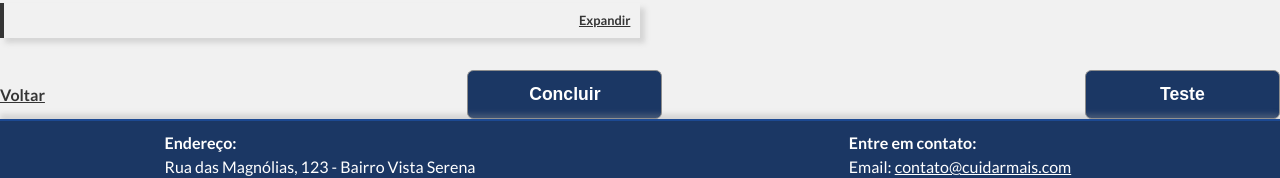
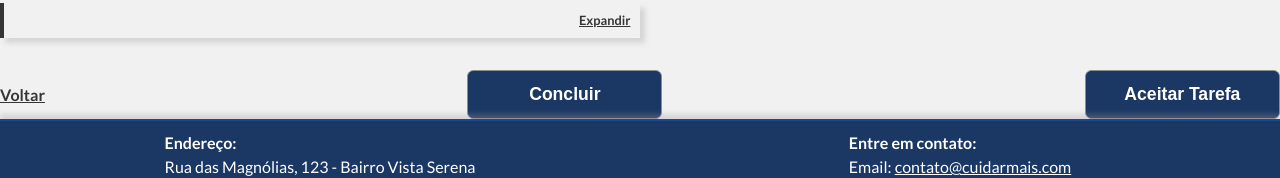
Before and after one commit to StartDB/db-desafio-rachel-gustavo, a React (Vite) app in the folder frontend/: page /dashboard/1/tarefa/1 in a window 1280 px wide. Shown: the part 841-1019 px from the top of the page. Built offline with nearby package versions, Linux system fonts and the light colour scheme; no server answers.

Commit message:
inclui a função update task

```diff
--- a/frontend/src/components/taskProfile/TaskProfileElderly.tsx
+++ b/frontend/src/components/taskProfile/TaskProfileElderly.tsx
@@ -2,6 +2,7 @@ import { TaskDTO } from "../../services/interfaces/task.dto"
 import TaskProfileDefault from "./TaskProfileDefault"
 import CardsElderlyVolunteer from "./CardsElderlyVolunteer";
 import FooterButtons from "./FooterButtons";
+import { useState } from "react";
 
 interface TaskProfileProps {
     task: TaskDTO,
@@ -9,12 +10,32 @@ interface TaskProfileProps {
 }
 
 export default function TaskProfileElderly({ task, userId }: TaskProfileProps) {
+    const [taskCurrent] = useState<TaskDTO>(task)
+
+    // async function updateTask(valueButton: string): Promise<void> {
+    //     try {
+    //         const taskUpdated: TaskDTO = await getTaskUpdate(taskCurrent.id ? taskCurrent.id : 0, valueButton, userId)
+
+    //         setTaskCurrent(taskUpdated)
+
+    //     } catch (error: any) {
+    //         throw error
+    //     }
+
+    // }
+
+    // function onDefaultButtonClick(): void {
+    //     updateTask("accept")
+
+    //     alert("Tarefa aceita com sucesso!\n\nEntre em contato pelo telefone ou email com o solicitante abaixo!")
+    // }
+
     return (
         <>
             <h1>Idoso</h1>
             <h1>{task + " " + userId}</h1>
-            < TaskProfileDefault task={task} />
-            < CardsElderlyVolunteer task={task} isVisibleMiniCards={true} isLinkVisible={true} isVolunteerVisible={true} />
+            < TaskProfileDefault task={taskCurrent} />
+            < CardsElderlyVolunteer task={taskCurrent} isVisibleMiniCards={true} isLinkVisible={true} isVolunteerVisible={true} />
             <FooterButtons isCompleteButtonVisible={true} isFooterVisible={true} isDefautlButtonVisible={true} contentDefaultButton={"Teste"} />
         </>
     )
--- a/frontend/src/components/taskProfile/TaskProfileVolunteer.tsx
+++ b/frontend/src/components/taskProfile/TaskProfileVolunteer.tsx
@@ -1,3 +1,5 @@
+import { useEffect, useState } from "react"
+import getTaskUpdate from "../../api/getTaskUpdate"
 import { TaskDTO } from "../../services/interfaces/task.dto"
 import CardsElderlyVolunteer from "./CardsElderlyVolunteer"
 import FooterButtons from "./FooterButtons"
@@ -9,14 +11,40 @@ interface TaskProfileProps {
 }
 
 export default function TaskProfileVolunteer({ task, userId }: TaskProfileProps) {
+        const [taskCurrent, setTaskCurrent] = useState<TaskDTO>(task)
+
+        useEffect(() => {
+            setTaskCurrent(task);
+        }, []);
+
+        async function updateTask(valueButton: string): Promise<void> {
+            try {
+                if (taskCurrent) {
+                    const taskUpdated: TaskDTO = await getTaskUpdate(taskCurrent.id ? taskCurrent.id : 0, valueButton, userId)
+                    console.log("TAKS UPDATE" + taskUpdated.title)
+                    setTaskCurrent(taskUpdated)
+                }
+
+            } catch (error: any) {
+                throw error
+            }
+
+        }
+
+        function onDefaultButtonClick(): void {
+            updateTask("accept")
+
+            alert("Tarefa aceita com sucesso!\n\nEntre em contato pelo telefone ou email com o solicitante abaixo!")
+        }
 
     return (
         <>
             <h1>Voluntário</h1>
             <h1>{task + " " + userId}</h1>
-            < TaskProfileDefault task={task} />
-            < CardsElderlyVolunteer task={task} isVisibleMiniCards={true} isLinkVisible={true} isVolunteerVisible={true} />
-            <FooterButtons isCompleteButtonVisible={true} isFooterVisible={true} isDefautlButtonVisible={true} contentDefaultButton={"Teste"} />
+
+            < TaskProfileDefault task={taskCurrent} />
+            < CardsElderlyVolunteer task={taskCurrent} isVisibleMiniCards={true} isLinkVisible={true} isVolunteerVisible={true} />
+            <FooterButtons isCompleteButtonVisible={true} isFooterVisible={true} isDefautlButtonVisible={true} contentDefaultButton={"Aceitar Tarefa"} onDefaultButtonClick={onDefaultButtonClick}/>
         </>
     )
 }
--- a/frontend/src/pages/TaskProfile.tsx
+++ b/frontend/src/pages/TaskProfile.tsx
@@ -27,7 +27,7 @@ export default function TaskProfile() {
     const params = useParams()
 
     const [userCurrent, setUserCurrent] = useState<UserDTO>(userInitialValues)
-    const [task, setTask] = useState<TaskDTO>()
+    const [task, setTask] = useState<TaskDTO>(taskInitialValues)
 
     useEffect(() => {
         const userFinal = user ? user : userInitialValues
@@ -49,12 +49,11 @@ export default function TaskProfile() {
         captureTask(Number(params.taskId))
     }, [])
 
-
     return (
         <>
             {userCurrent.role == "elderly" ?
-                <TaskProfileElderly task={task ? task : taskInitialValues} userId={Number(userCurrent.id)} /> :
-                <TaskProfileVolunteer task={task ? task : taskInitialValues} userId={Number(userCurrent.id)} />}
+                <TaskProfileElderly task={task} userId={Number(userCurrent.id)} /> :
+                <TaskProfileVolunteer task={task} userId={Number(userCurrent.id)} />}
         </>
     )
 }
```
